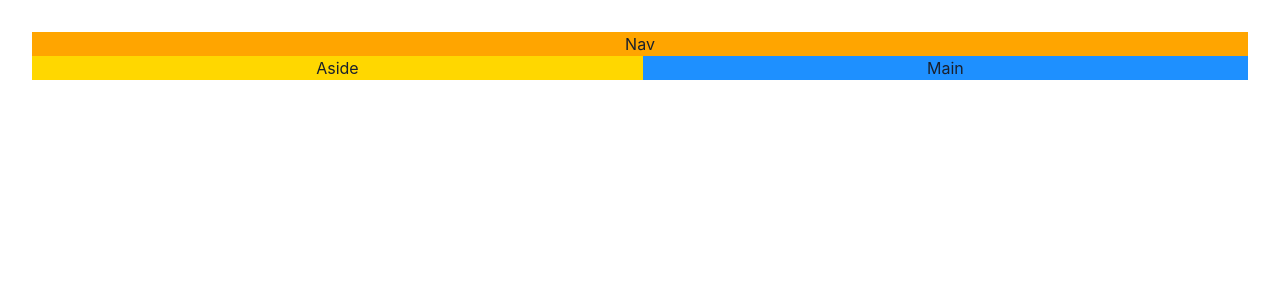
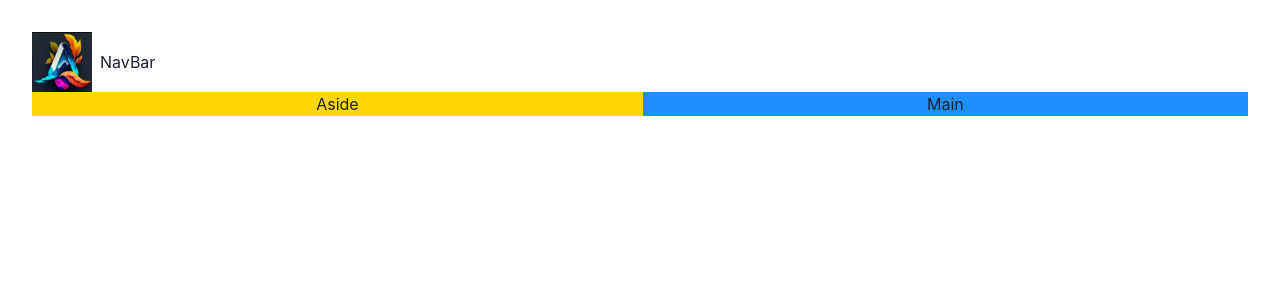
Before and after one commit to SarahL4/game-hub, a React (Vite) app: page / in a window 1280 px wide. Shown: the top 300 px of the page. Built offline with nearby package versions, Linux system fonts and the light colour scheme.

Commit message:
Build a navbar.

```diff
--- a/src/App.tsx
+++ b/src/App.tsx
@@ -1,13 +1,13 @@
 import { Button, ButtonGroup, Grid, GridItem, Show } from '@chakra-ui/react';
-import { useState } from 'react';
 import './App.css';
+import NavBar from './components/NavBar';
 
 function App() {
 	return (
 		//base:平时时候正常小屏幕. 大屏全显
 		<Grid templateAreas={{ base: `"nav""main"`, lg: `"nav nav""aside main"` }}>
-			<GridItem area='nav' bg='orange'>
-				Nav
+			<GridItem area='nav'>
+				<NavBar />
 			</GridItem>
 			{/* Show only when it large screen (laptop) 1024-1440px */}
 			<Show above='lg'>
--- /dev/null
+++ b/src/components/NavBar.tsx
@@ -0,0 +1,14 @@
+import { HStack, Image, Text } from '@chakra-ui/react';
+import logo from '../assets/log.png';
+
+const NavBar = () => {
+	return (
+		//Horizontal 水平线叠堆
+		<HStack>
+			<Image src={logo} boxSize='60px' />
+			<Text>NavBar</Text>
+		</HStack>
+	);
+};
+
+export default NavBar;
```
Also changed, not shown: src/assets/log.png (added).
